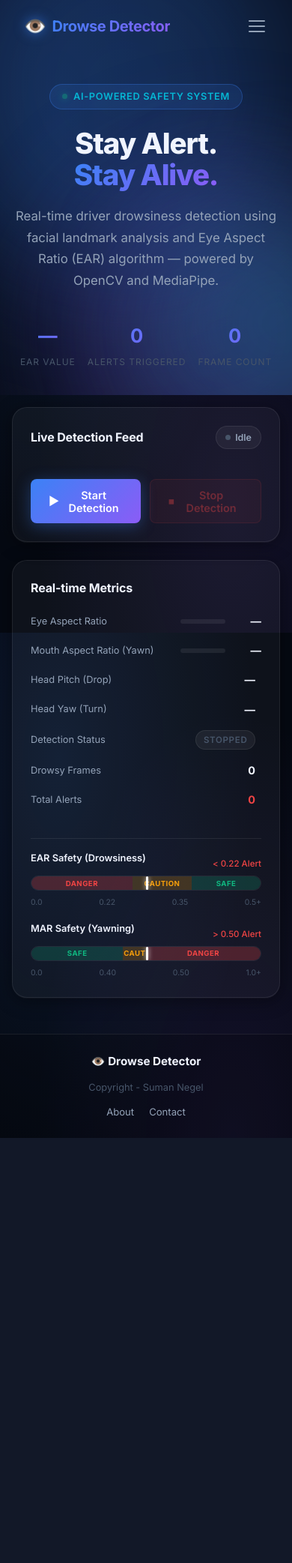
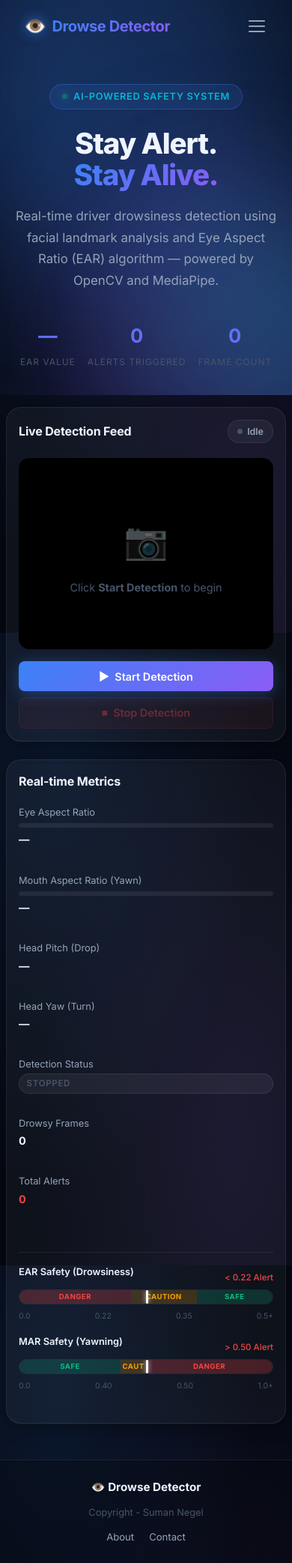
Before and after one commit to sumanxgit11/drowse_detector, a Flask app: page / in a window 390 px wide. Shown: the whole page at 75% size. Before the commit the page ends 1518 px from the top, so only its background shows below. Run offline with Flask 3, Linux system fonts and the light colour scheme.

Commit message:
UI: Robust strict layout adjustments for mobile phone display

```diff
--- a/static/css/style.css
+++ b/static/css/style.css
@@ -547,7 +547,14 @@
   .info-panel .card { flex: 1; min-width: 280px; }
 }
 @media (max-width: 640px) {
-  .hero { padding: 7rem 1.25rem 2rem; }
+  html, body {
+    width: 100%;
+    margin: 0;
+    padding: 0;
+    overflow-x: hidden;
+    position: relative;
+  }
+  .hero { padding: 7rem 1rem 2rem; }
   .hero-stats { gap: 1rem; }
   .stat-divider { display: none; }
   .hamburger { display: flex; }
@@ -565,8 +572,25 @@
     z-index: 999;
   }
   .nav-links.open { transform: translateX(0); }
-  .main-container { padding: 1rem 1rem 3rem; overflow-x: hidden; }
-  .alert-content { padding: 2rem 1.5rem; width: 90%; max-width: 400px; box-sizing: border-box; }
-  .alert-title { font-size: 1.5rem; text-align: center; }
-  .footer-inner { flex-direction: column; text-align: center; }
+
+  .main-container { padding: 1rem 0.5rem 3rem; width: 100%; box-sizing: border-box; overflow-x: hidden; }
+  .card { padding: 1rem; width: 100%; box-sizing: border-box; }
+  .info-panel .card { min-width: 100%; width: 100%; box-sizing: border-box; }
+
+  .video-wrapper { width: 100%; height: auto; aspect-ratio: 4/3; max-height: none; box-sizing: border-box; margin-bottom: 1rem; }
+  .video-controls { flex-direction: column; gap: 0.5rem; }
+  .btn { width: 100%; min-width: 100%; margin: 0; box-sizing: border-box; }
+
+  .metric-row { grid-template-columns: 1fr; gap: 0.25rem; margin-bottom: 1rem; align-items: start; }
+  .metric-label { font-size: 0.8rem; }
+  .metric-value { text-align: left; margin-bottom: 0.2rem; }
+  .metric-bar-wrap { width: 100%; min-width: 100%; margin-top: 0.2rem; }
+
+  .metrics-gauges { padding-top: 0.5rem; margin-top: 1rem; }
+  .gauge-container { margin-bottom: 1.5rem; }
+
+  .alert-content { padding: 2rem 1rem; width: 90%; max-width: 320px; box-sizing: border-box; margin: 0 auto; }
+  .alert-title { font-size: 1.3rem; text-align: center; }
+
+  .footer-inner { flex-direction: column; text-align: center; box-sizing: border-box; }
 }
```
